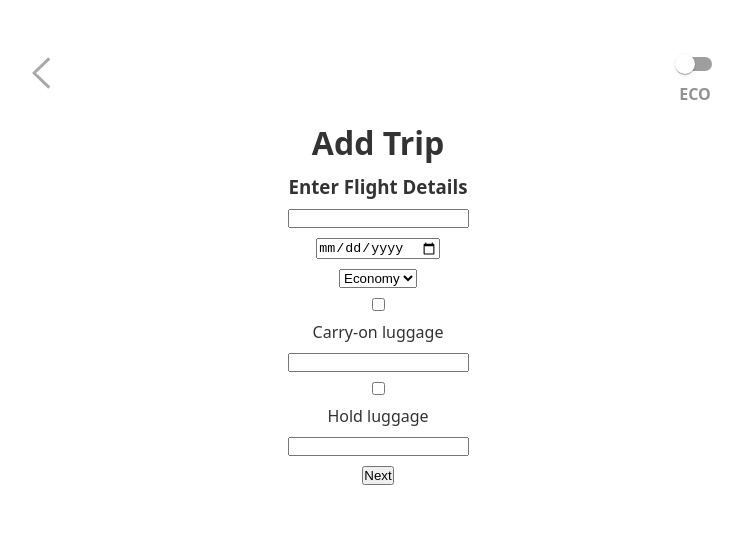
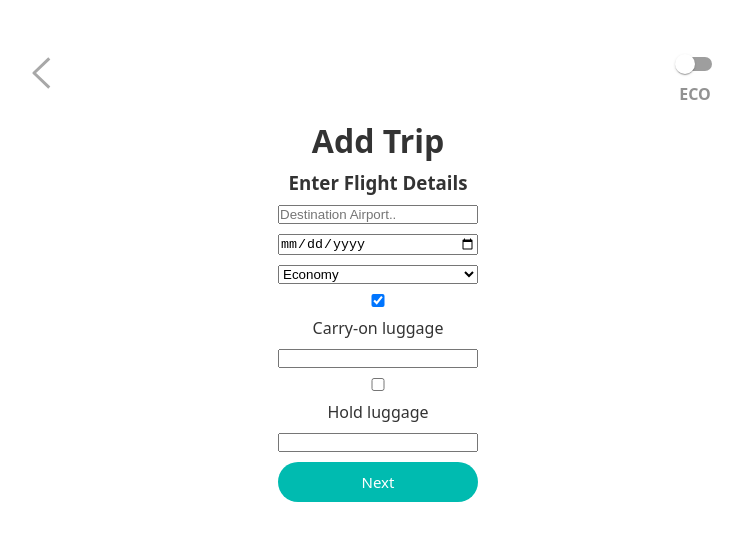
Before and after one commit to nicopicchio/flylight, a React (Create React App) app: page /add-new-trip in a window 1280 px wide. Shown: the top 540 px of the page, without its empty margins (262-1005 px from the left). Built offline with nearby package versions, Linux system fonts and the light colour scheme.

Commit message:
addtripform onchange complete

```diff
--- a/src/components/AddTripForm/AddTripForm.css
+++ b/src/components/AddTripForm/AddTripForm.css
@@ -5,3 +5,8 @@
     align-items: center;
     gap: 10px;
 }
+
+
+.addtripform--form input, .addtripform--form select {
+    min-width: 200px;
+}
--- a/src/components/AddTripForm/AddTripForm.jsx
+++ b/src/components/AddTripForm/AddTripForm.jsx
@@ -1,78 +1,99 @@
-import React from "react";
-import './AddTripForm.css'
+import React from 'react';
+import './AddTripForm.css';
 
 export default function AddTripForm() {
-
-
-
   const initialFormData = {
-    destination: "",
-    date: "",
-    class: "",
+    destination: '',
+    date: '',
+    class: '',
     carryOnCheckBox: true,
     carryOnWeight: '',
     holdCheckBox: true,
-    holdWeight: ''
+    holdWeight: '',
   };
 
-  const [formData, setFormData] = React.useState(initialFormData)
+  const [formData, setFormData] = React.useState(initialFormData);
 
-  console.log('formData:', formData)
+  console.log('formData:', formData);
   const handleSubmit = (event) => {
     event.preventDefault();
-    console.log('submitted...')
-    return
+    console.log('submitted...');
+    return;
   };
 
-  const handleChange = (event) => {
-    event.preventDefault();
-    const { value, name } = event.target;
-    setFormData({
-      ...formData,
-      [name]: value,
+  function handleChange(event) {
+    const { name, value, type, checked } = event.target;
+    setFormData((prevFormData) => {
+      return {
+        ...prevFormData,
+        [name]: type === "checkbox" ? checked : value,
+      };
     });
-  };
-
+  }
 
   return (
-    <div className="addtripform">
-      <h1 className="addtripform--title">Add Trip</h1>
-      <h3 className="addtripform--subtitle">Enter Flight Details</h3>
-      <form className="addtripform--form" onSubmit={handleSubmit}>
-        <input type="text" id="addtrip--form--destination" name="destination" onChange={handleChange}/>
-        <input type="date" id="addtrip--form--date" name="date" onChange={handleChange}/>
-        <select className="addtrip--form--dropdown" name="class" onChange={handleChange}>
-          <option value="Economy">Economy</option>
-          <option value="Business">Business</option>
-          <option value="First">First</option>
+    <div className='addtripform'>
+      <h2 className='addtripform--title'>Add Trip</h2>
+      <h3 className='addtripform--subtitle'>Enter Flight Details</h3>
+      <form className='addtripform--form' onSubmit={handleSubmit}>
+        <input
+          type='text'
+          id='addtrip--form--destination'
+          name='destination'
+          onChange={handleChange}
+          placeholder="Destination Airport.."
+        />
+        <input
+          type='date'
+          id='addtrip--form--date'
+          name='date'
+          onChange={handleChange}
+        />
+        <select
+          className='addtrip--form--dropdown'
+          name='class'
+          onChange={handleChange}
+          value={formData.class}
+        >
+          <option value='Economy'>Economy</option>
+          <option value='Business'>Business</option>
+          <option value='First'>First</option>
         </select>
         <input
-          type="checkbox"
-          id="addtrip--form--carryon--checkbox"
-          name="carryOnCheckBox"
+          type='checkbox'
+          id='addtrip--form--carryon--checkbox'
+          name='carryOnCheckBox'
           onChange={handleChange}
+          checked={formData.carryOnCheckBox}
         />
-        <label htmlFor="carryOnCheckBox">Carry-on luggage</label>
+        <label htmlFor='carryOnCheckBox'>Carry-on luggage</label>
+        {formData.carryOnCheckBox && <input
+          type='number'
+          id='addtrip--form--carryon--weight'
+          name='carryOnWeight'
+          onChange={handleChange}
+          value={formData.carryOnWeight}
+        />}
         <input
-          type="number"
-          id="addtrip--form--carryon--weight"
-          name="carryOnWeight"
+          type='checkbox'
+          id='addtrip--form--hold--checkbox'
+          name='holdCheckBox'
           onChange={handleChange}
+          value={formData.holdCheckBox}
         />
+        <label htmlFor='carryOnCheckBox'>Hold luggage</label>
+        {formData.holdCheckBox && <input
+          type='number'
+          id='addtrip--form--hold--weight'
+          name='holdWeight'
+          onChange={handleChange}
+          value={formData.holdWeight}
+        />}
         <input
-          type="checkbox"
-          id="addtrip--form--hold--checkbox"
-          name="holdCheckBox"
-          onChange={handleChange}
+          className='button-turquoise button-turquoise--main'
+          type='submit'
+          value='Next'
         />
-        <label htmlFor="carryOnCheckBox">Hold luggage</label>
-        <input
-          type="number"
-          id="addtrip--form--hold--weight"
-          name="holdWeight"
-          onChange={handleChange}
-        />
-      <input className='addtripform--form--submit' type='submit' value='Next'/>
       </form>
     </div>
   );
```
